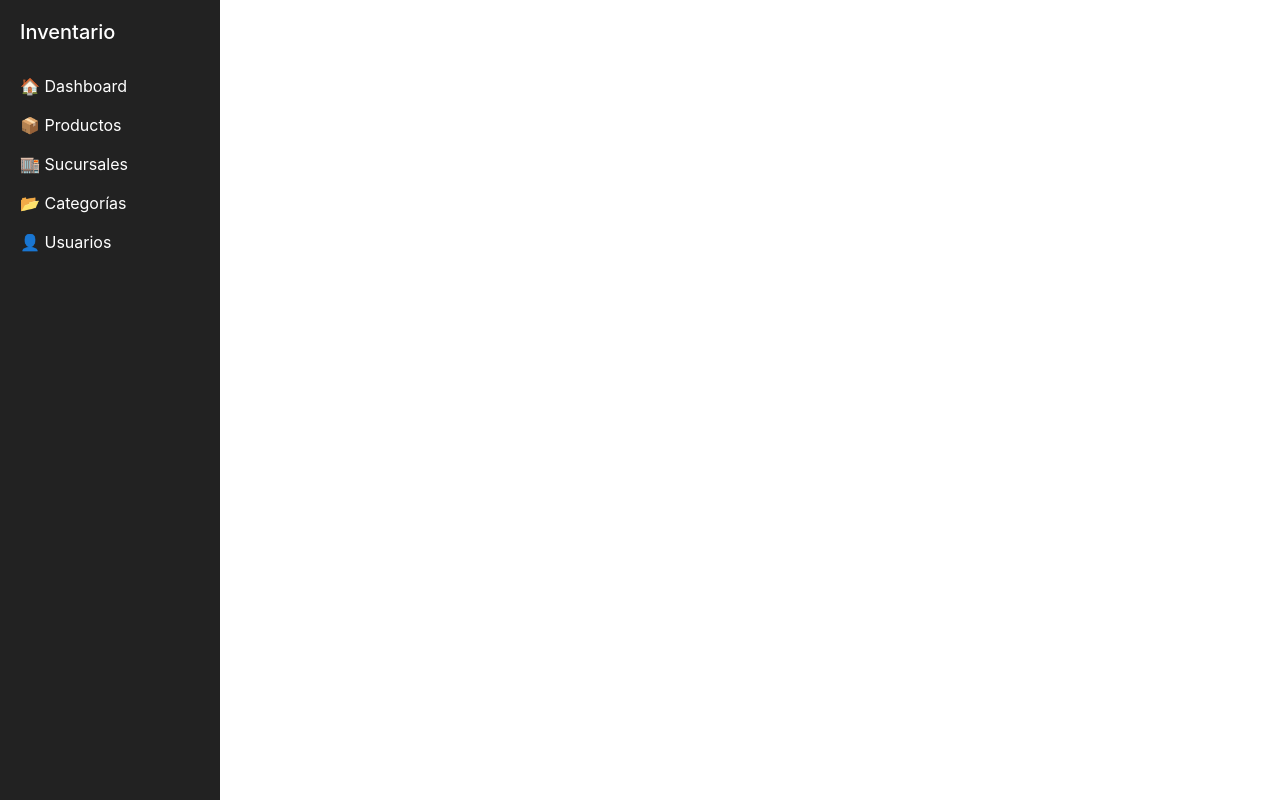
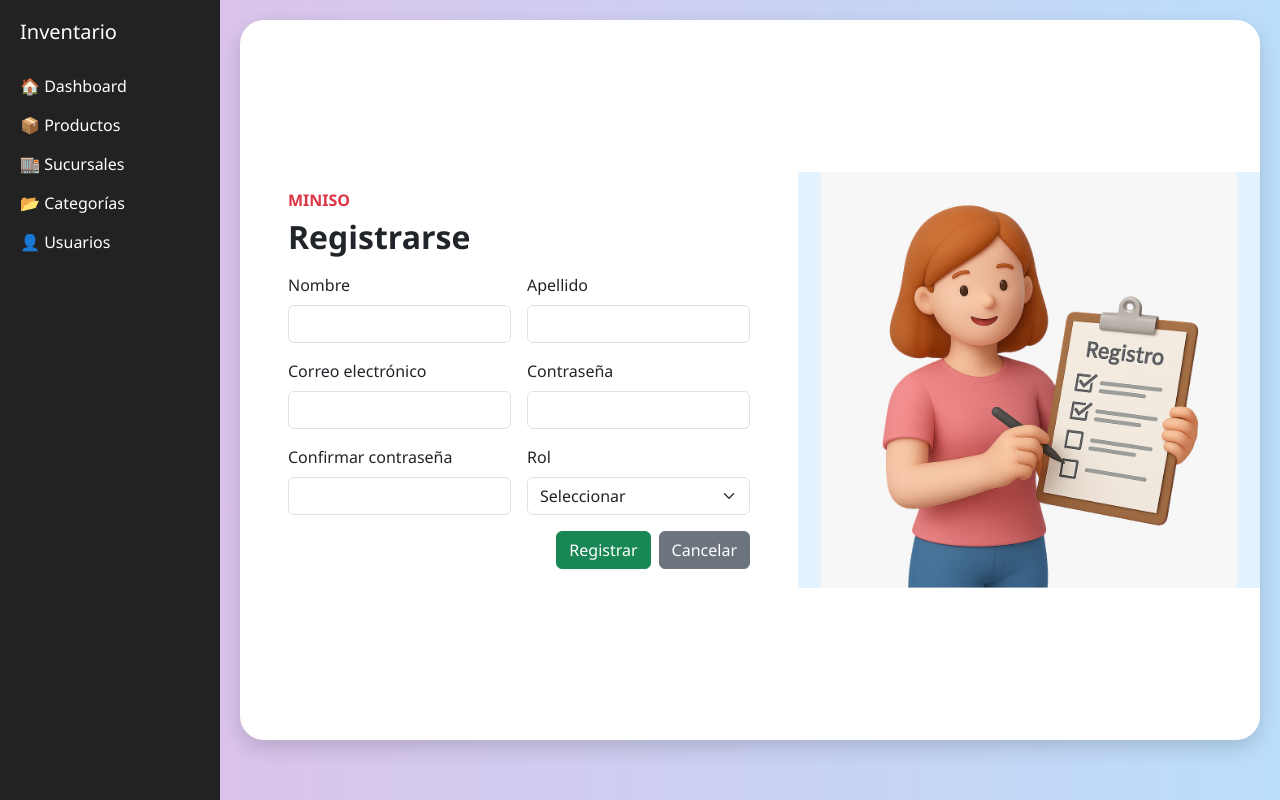
Before and after one commit to AbdiasHernandezDev503/react-app-inventario, a React (Create React App) app: page /registro in a window 1280 px wide. Built offline with nearby package versions, Linux system fonts and the light colour scheme.

Commit message:
agregar pagina de inicio & registro

```diff
--- a/package.json
+++ b/package.json
@@ -7,6 +7,7 @@
     "@testing-library/jest-dom": "^6.6.3",
     "@testing-library/react": "^16.3.0",
     "@testing-library/user-event": "^13.5.0",
+    "bootstrap": "^5.3.6",
     "node": "^22.16.0",
     "react": "^19.1.0",
     "react-dom": "^19.1.0",
--- a/src/App.js
+++ b/src/App.js
@@ -1,10 +1,15 @@
 import { BrowserRouter as Router, Routes, Route } from "react-router-dom";
+import 'bootstrap/dist/css/bootstrap.min.css';
+
+
 import Sidebar from "./components/sidebar";
 import Dashboard from "./pages/dashboard";
 import Productos from "./pages/productos";
 import Sucursales from "./pages/sucursales";
 import Categorias from "./pages/categorias"
 import Usuarios from "./pages/usuarios";
+import Loign from "./pages/login"
+import Registro from "./pages/registro"
 
 function App() {
   return (
@@ -13,11 +18,13 @@ function App() {
       <Sidebar />
       <div style={{ flex: 1, padding: '20px' }}>
         <Routes>
-          <Route path="/" element={<Dashboard />} />
+          <Route path="/" element={<Loign />} />
+          <Route path="/dashboard" element={<Dashboard />} />
           <Route path="/productos" element={<Productos />} />
           <Route path="/sucursales" element={<Sucursales />} />
           <Route path="/categorias" element={<Categorias />} />
           <Route path="/usuarios" element={<Usuarios />} />
+          <Route path="/registro" element={<Registro />} />
         </Routes>
         </div>
       </div>
--- a/src/components/sidebar.jsx
+++ b/src/components/sidebar.jsx
@@ -6,7 +6,7 @@ const Sidebar = () => {
     <div className="sidebar">
       <h2>Inventario</h2>
       <ul>
-        <li><Link to="/">🏠 Dashboard</Link></li>
+        <li><Link to="/dashboard">🏠 Dashboard</Link></li>
         <li><Link to="/productos">📦 Productos</Link></li>
         <li><Link to="/sucursales">🏬 Sucursales</Link></li>
         <li><Link to="/categorias">📂 Categorías</Link></li>
--- /dev/null
+++ b/src/pages/login.jsx
@@ -0,0 +1,62 @@
+import React, { useState } from "react";
+import { useNavigate, Link } from "react-router-dom";
+import "../styles/login.css";
+
+const Login = () => {
+  const [nombre, setNombre] = useState("");
+  const [contrasena, setContrasena] = useState("");
+  const [error, setError] = useState("");
+  const navigate = useNavigate();
+
+  const handleLogin = (e) => {
+    e.preventDefault();
+
+    // Validación básica de ejemplo
+    if (nombre === "admin" && contrasena === "admin") {
+      navigate("/dashboard");
+    } else {
+      setError("Nombre o contraseña incorrectos.");
+    }
+  };
+
+  return (
+    <div className="login-container">
+      <form className="login-form" onSubmit={handleLogin}>
+        <h2 className="login-title">Iniciar Sesión</h2>
+
+        {error && <div className="login-error">{error}</div>}
+
+        <label htmlFor="nombre">Nombre</label>
+        <input
+          type="text"
+          id="nombre"
+          value={nombre}
+          onChange={(e) => setNombre(e.target.value)}
+          required
+        />
+
+        <label htmlFor="contrasena">Contraseña</label>
+        <input
+          type="password"
+          id="contrasena"
+          value={contrasena}
+          onChange={(e) => setContrasena(e.target.value)}
+          required
+        />
+
+        <button type="submit" className="btn-login">
+          Entrar
+        </button>
+
+        <p className="mt-3 text-center">
+          ¿No tienes una cuenta?{" "}
+          <Link to="/registro" className="link-registro">
+            Regístrate aquí
+          </Link>
+        </p>
+      </form>
+    </div>
+  );
+};
+
+export default Login;
--- /dev/null
+++ b/src/pages/registro.jsx
@@ -0,0 +1,70 @@
+import React from "react";
+import "../styles/registro.css";
+import imagenRegistro from '../images/registro-img.jpg';
+
+const Registro = () => {
+  const handleSubmit = (e) => {
+    e.preventDefault();
+    // Aquí iría la lógica para registrar el usuario
+    alert("Registro enviado.");
+  };
+
+  return (
+    <div className="registro-container">
+      {/* Lado izquierdo: Formulario */}
+      <div className="registro-form">
+        <h6 className="text-uppercase text-danger fw-bold">Miniso</h6>
+        <h2 className="fw-bold mb-3">Registrarse</h2>
+
+        <form className="row g-3" onSubmit={handleSubmit}>
+          <div className="col-md-6">
+            <label htmlFor="nombre" className="form-label">Nombre</label>
+            <input type="text" className="form-control" id="nombre" required />
+          </div>
+
+          <div className="col-md-6">
+            <label htmlFor="apellido" className="form-label">Apellido</label>
+            <input type="text" className="form-control" id="apellido" required />
+          </div>
+
+          <div className="col-md-6">
+            <label htmlFor="email" className="form-label">Correo electrónico</label>
+            <input type="email" className="form-control" id="email" />
+          </div>
+
+          <div className="col-md-6">
+            <label htmlFor="password" className="form-label">Contraseña</label>
+            <input type="password" className="form-control" id="password" required />
+          </div>
+
+          <div className="col-md-6">
+            <label htmlFor="confirmPassword" className="form-label">Confirmar contraseña</label>
+            <input type="password" className="form-control" id="confirmPassword" required />
+          </div>
+
+          <div className="col-md-6">
+            <label htmlFor="rol" className="form-label">Rol</label>
+            <select id="rol" className="form-select">
+              <option value="">Seleccionar</option>
+              <option value="admin">Administrador</option>
+              <option value="vendedor">Vendedor</option>
+              <option value="encargado">Encargado</option>
+            </select>
+          </div>
+
+          <div className="col-12 text-end mt-3">
+            <button type="submit" className="btn btn-success me-2">Registrar</button>
+            <button type="reset" className="btn btn-secondary">Cancelar</button>
+          </div>
+        </form>
+      </div>
+
+      {/* Lado derecho: Imagen decorativa */}
+      <div className="registro-img">
+        <img src={imagenRegistro} alt="Estudiante" />
+      </div>
+    </div>
+  );
+};
+
+export default Registro;
--- /dev/null
+++ b/src/styles/login.css
@@ -0,0 +1,64 @@
+.login-container {
+  height: 100vh;
+  display: flex;
+  justify-content: center;
+  align-items: center;
+  background-color: #f4f6f8;
+  font-family: "Segoe UI", sans-serif;
+}
+
+.login-form {
+  background: white;
+  padding: 40px;
+  border-radius: 8px;
+  box-shadow: 0 0 10px rgba(0, 0, 0, 0.1);
+  width: 100%;
+  max-width: 400px;
+}
+
+.login-title {
+  font-size: 24px;
+  color: #3f51b5;
+  margin-bottom: 25px;
+  text-align: center;
+}
+
+.login-form label {
+  display: block;
+  margin-bottom: 5px;
+  font-weight: bold;
+}
+
+.login-form input {
+  width: 100%;
+  padding: 12px;
+  margin-bottom: 20px;
+  border: 1px solid #ccc;
+  border-radius: 6px;
+}
+
+.btn-login {
+  width: 100%;
+  padding: 12px;
+  background-color: #2196f3;
+  color: white;
+  border: none;
+  border-radius: 6px;
+  font-size: 16px;
+  font-weight: bold;
+  cursor: pointer;
+}
+
+.btn-login:hover {
+  background-color: #1976d2;
+}
+
+.login-error {
+  color: #f44336;
+  background-color: #ffe6e6;
+  border: 1px solid #f44336;
+  padding: 10px;
+  margin-bottom: 15px;
+  border-radius: 6px;
+  text-align: center;
+}
--- /dev/null
+++ b/src/styles/registro.css
@@ -0,0 +1,60 @@
+body {
+  background: linear-gradient(to right, #e1bee7, #bbdefb);
+  margin: 0;
+  padding: 0;
+  font-family: "Segoe UI", sans-serif;
+}
+
+.registro-container {
+  height: 90vh;
+  display: flex;
+  align-items: center;
+  justify-content: center;
+  background: linear-gradient(to right, #e1bee7, #bbdefb);
+}
+
+.registro-container .registro-form,
+.registro-container .registro-img {
+  box-sizing: border-box;
+}
+
+.registro-container {
+  background: white;
+  border-radius: 1.5rem;
+  overflow: hidden;
+  box-shadow: 0 8px 20px rgba(0, 0, 0, 0.15);
+  /* max-width: 950px; */
+  width: 100%;
+  display: flex;
+  flex-direction: row;
+}
+
+.registro-form {
+  flex: 1;
+  padding: 3rem;
+}
+
+.registro-img {
+  flex: 1;
+  background: #e3f2fd;
+  display: flex;
+  align-items: center;
+  justify-content: center;
+}
+
+.registro-img img {
+  max-width: 90%;
+  height: auto;
+}
+
+@media (max-width: 900px) {
+  .registro-container {
+    flex-direction: column;
+    height: auto;
+    margin: 2rem;
+  }
+
+  .registro-img {
+    display: none;
+  }
+}
```
Also changed, not shown: src/pages/productos.jsx (+28 -34 lines), src/images/registro-img.jpg (added), 1 other file (tests, documents, lock files or other folders).
